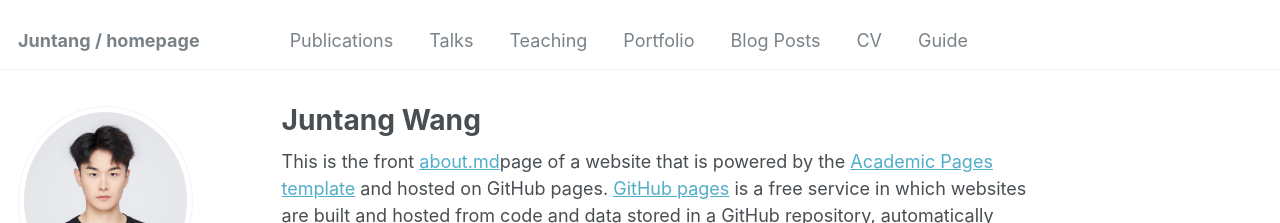
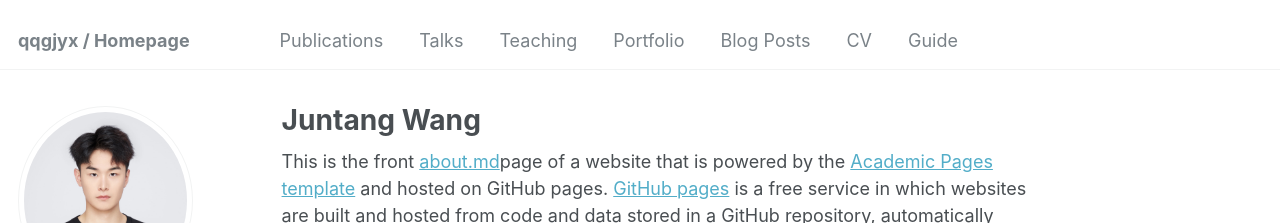
Before and after one commit to qqgjyx/qqgjyx.github.io, a Jekyll site: the page built from _pages/about.md, in a window 1280 px wide. Shown: the top 223 px of the page. Built offline with Jekyll 4.4.1, drawn with Linux system fonts in a browser that asks for light colours.

Commit message:
Updated _config.yml Updated profile.png

```diff
--- a/_config.yml
+++ b/_config.yml
@@ -8,7 +8,7 @@
 
 # Basic Site Settings
 locale                   : "en-US"
-title                    : "Juntang / homepage"
+title                    : "qqgjyx / Homepage"
 title_separator          : "-"
 name                     : &name "Juntang Wang"
 description              : &description "王俊棠"
```
